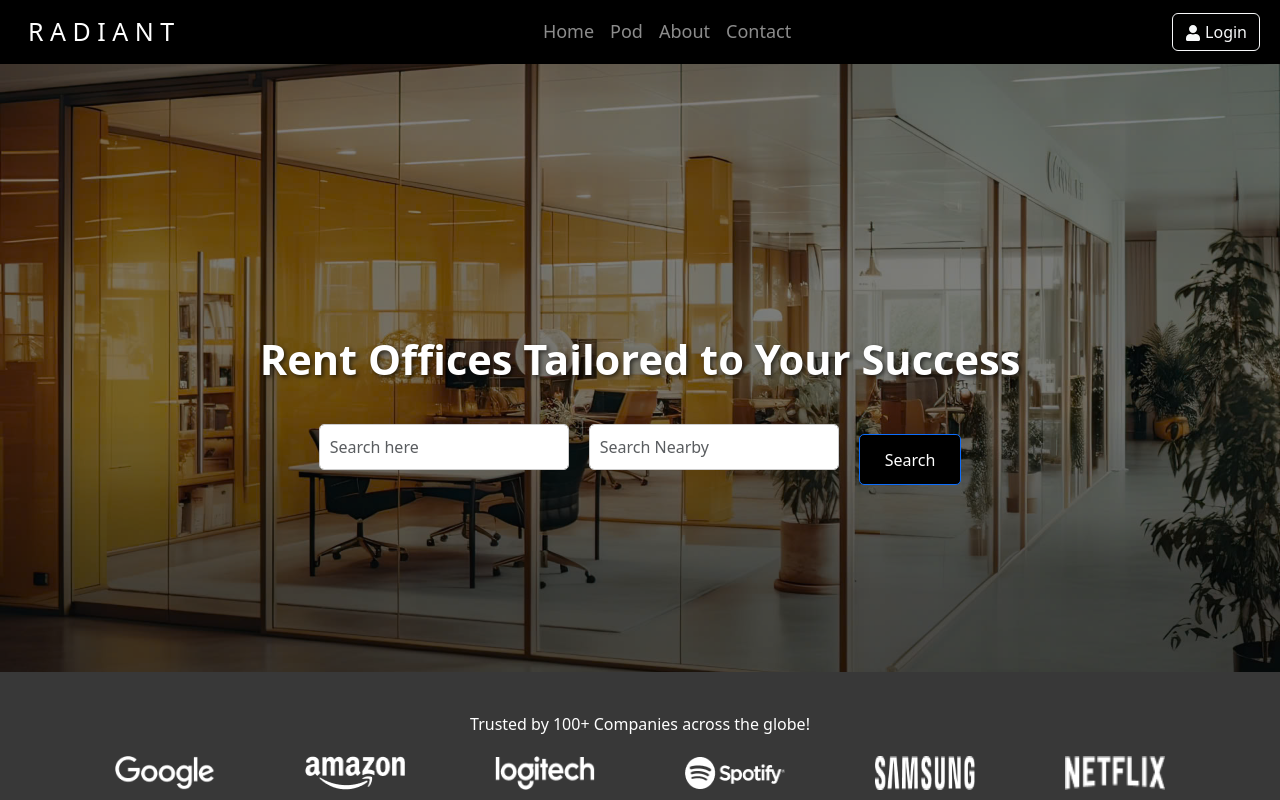
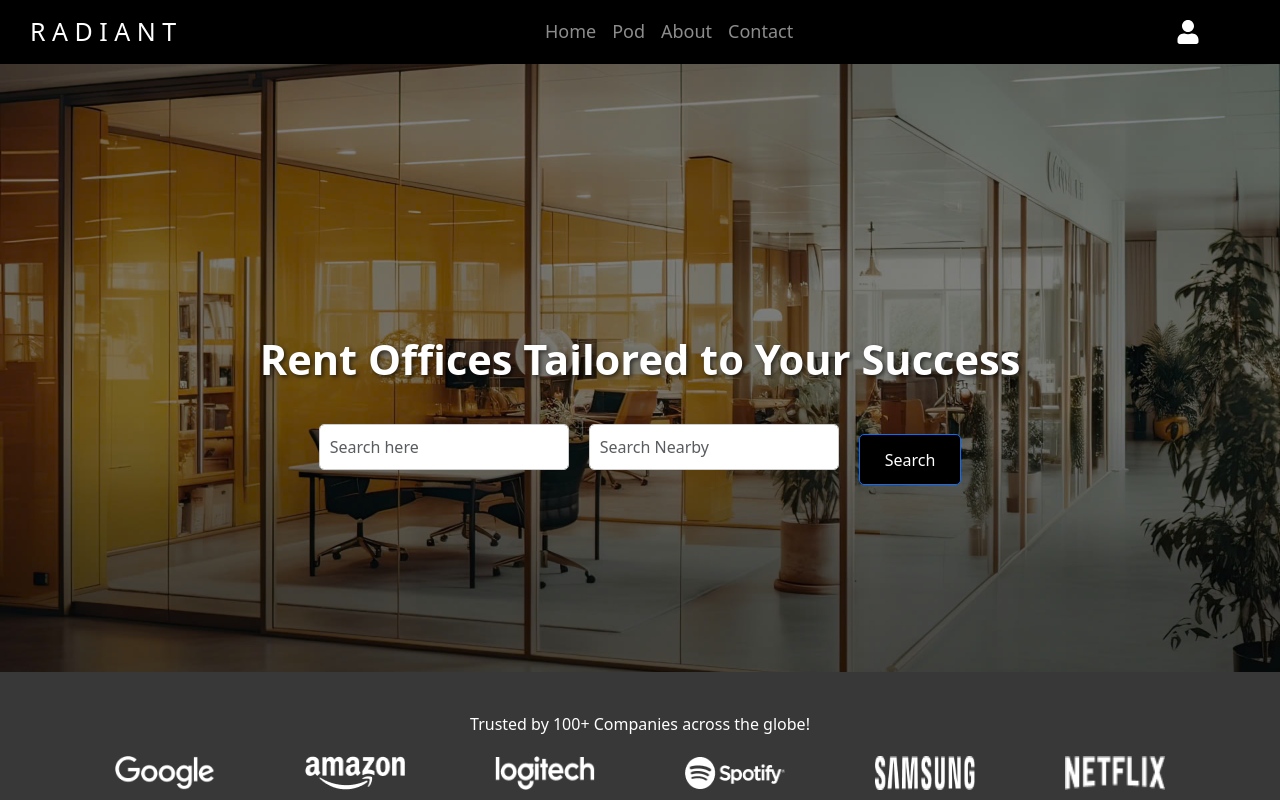
Before and after one commit to HarryTran-lead/Swp391-PodBookingSystem, a React (Vite) app in the folder Frontend/: page /SWP391-PodSystemBooking in a window 1280 px wide. Shown: the top 800 px of the page. Built offline with nearby package versions, Linux system fonts and the light colour scheme; no server answers.

Commit message:
Login function

```diff
--- a/Frontend/src/App.jsx
+++ b/Frontend/src/App.jsx
@@ -1,50 +1,62 @@
-// ./App.js
-import React from 'react';
+import React, { useState } from 'react';
 import { BrowserRouter as Router, Route, Routes, Navigate } from 'react-router-dom';
-import UserLayout from './UserPages/UserLayout'; // Import UserLayout
+import UserLayout from './UserPages/UserLayout';
 import HomePage from './UserPages/HomePage/HomePage';
 import About from './UserPages/About/About';
 import LoginPage from './UserPages/LoginPage/LoginPage';
 import SignUpPage from './UserPages/SignUpPage/SignUpPage';
 import Contact from './UserPages/Contact/Contact';
-import AdminLayout from './AdminPages/AdminLayout/AdminLayout'; // Import AdminLayout
-import Account from './AdminPages/Account/Account'; // Import Account component
-import UpdateAccount from './AdminPages/Account/UpdateAccount'; // Import UpdateAccount component
+import AdminLayout from './AdminPages/AdminLayout/AdminLayout';
+import Account from './AdminPages/Account/Account';
+import UpdateAccount from './AdminPages/Account/UpdateAccount';
 import CreateAccount from './AdminPages/Account/CreateAccount';
 import DetailPodBooking from './UserPages/DetailPodBooking/DetailPodBooking';
-import Pod from './AdminPages/Pod/Pod'
+import Pod from './AdminPages/Pod/Pod';
 import CreatePod from './AdminPages/Pod/CreatePod';
 import UpdatePod from './AdminPages/Pod/UpdatePod';
 import Podlist from './UserPages/Pod/Pod';
 import 'bootstrap/dist/css/bootstrap.min.css';
 
 function App() {
+  const [isLoggedIn, setIsLoggedIn] = useState(false);
+  const [username, setUsername] = useState('');
+
+  const handleLogin = (user) => {
+    setUsername(user);
+    setIsLoggedIn(true);
+  };
+
+
+  const handleLogout = () => {
+    localStorage.removeItem('username'); // Xóa tên người dùng từ localStorage
+    setUsername(''); // Đặt tên người dùng thành rỗng
+    setIsLoggedIn(false); // Đặt trạng thái đăng nhập thành false
+  };
+
   return (
     <Router>
       <Routes>
-        {/* Redirect root URL to home page */}
         <Route path="/" element={<Navigate to="/SWP391-PodSystemBooking/" />} />
 
         {/* User section routes */}
-        <Route path="/SWP391-PodSystemBooking/" element={<UserLayout><HomePage /></UserLayout>} />
-        <Route path="/SWP391-PodSystemBooking/about" element={<UserLayout><About /></UserLayout>} />
-        <Route path="/SWP391-PodSystemBooking/login" element={<UserLayout><LoginPage /></UserLayout>} />
-        <Route path="/SWP391-PodSystemBooking/signup" element={<UserLayout><SignUpPage /></UserLayout>} />
-        <Route path="/SWP391-PodSystemBooking/contact" element={<UserLayout><Contact /></UserLayout>} />
-        <Route path="/SWP391-PodSystemBooking/pod/:id" element={<UserLayout><DetailPodBooking /></UserLayout>} />
-        <Route path="/SWP391-PodSystemBooking/pod" element={<UserLayout>< Podlist/></UserLayout>} />
-
+        <Route
+  path="/SWP391-PodSystemBooking/"
+  element={<UserLayout isLoggedIn={isLoggedIn} username={username} handleLogout={handleLogout}><HomePage /></UserLayout>}
+/>
+        <Route path="/SWP391-PodSystemBooking/about" element={<UserLayout isLoggedIn={isLoggedIn} username={username} handleLogout={handleLogout}><About /></UserLayout>} />
+        <Route path="/SWP391-PodSystemBooking/login" element={<LoginPage onLogin={handleLogin} />} />
+        <Route path="/SWP391-PodSystemBooking/signup" element={<UserLayout isLoggedIn={isLoggedIn} username={username} handleLogout={handleLogout}><SignUpPage /></UserLayout>} />
+        <Route path="/SWP391-PodSystemBooking/contact" element={<UserLayout isLoggedIn={isLoggedIn} username={username} handleLogout={handleLogout}><Contact /></UserLayout>} />
+        <Route path="/SWP391-PodSystemBooking/pod/:id" element={<UserLayout isLoggedIn={isLoggedIn} username={username} handleLogout={handleLogout}><DetailPodBooking /></UserLayout>} />
+        <Route path="/SWP391-PodSystemBooking/pod" element={<UserLayout isLoggedIn={isLoggedIn} username={username} handleLogout={handleLogout}><Podlist /></UserLayout>} />
 
         {/* Admin section routes */}
         <Route path="/SWP391-PodSystemBooking/admin/account" element={<AdminLayout><Account /></AdminLayout>} />
         <Route path="/SWP391-PodSystemBooking/admin/update-account" element={<AdminLayout><UpdateAccount /></AdminLayout>} />
         <Route path="/SWP391-PodSystemBooking/admin/create-account" element={<AdminLayout><CreateAccount /></AdminLayout>} />
-
         <Route path="/SWP391-PodSystemBooking/admin/pod" element={<AdminLayout><Pod /></AdminLayout>} />
         <Route path="/SWP391-PodSystemBooking/admin/create-pod" element={<AdminLayout><CreatePod /></AdminLayout>} />
         <Route path="/SWP391-PodSystemBooking/admin/update-pod" element={<AdminLayout><UpdatePod /></AdminLayout>} />
-
-        {/* Add more admin routes here as needed */}
       </Routes>
     </Router>
   );
--- a/Frontend/src/UserPages/Header/Header.css
+++ b/Frontend/src/UserPages/Header/Header.css
@@ -31,3 +31,49 @@
 .body-content {
   padding-top: 70px; /* Adds padding to prevent content from hiding under the fixed navbar */
 }
+
+/* Header.css */
+
+/* Styling cho dropdown container */
+/* Header.css */
+
+/* Styling cho dropdown container */
+.login-icon-container .dropdown-toggle {
+  margin-right: 60px;
+  padding: 0;
+  border: none;
+  background: none;
+  color: white;
+  display: flex;
+  align-items: center;
+  justify-content: center;
+}
+
+.login-icon-container .dropdown-toggle::after {
+  display: none; /* Ẩn mũi tên mặc định của dropdown */
+}
+
+.user-icon {
+  font-size: 1.5rem;
+  cursor: pointer;
+}
+
+/* Điều chỉnh menu dropdown để nằm giữa icon */
+.dropdown-menu-custom {
+  left: 50%; /* Đặt menu sang giữa */
+  transform: translateX(-50%); /* Căn chỉnh theo trục ngang */
+  padding: 0;
+  min-width: auto; /* Điều chỉnh chiều rộng */
+}
+
+/* Định dạng cho các mục trong dropdown */
+.dropdown-item {
+  padding: 10px 15px;
+  color: #000;
+  text-decoration: none;
+  transition: background-color 0.3s;
+}
+
+.dropdown-item:hover {
+  background-color: #f0f0f0;
+}
--- a/Frontend/src/UserPages/Header/Header.jsx
+++ b/Frontend/src/UserPages/Header/Header.jsx
@@ -3,31 +3,46 @@ import { Link } from 'react-router-dom';
 import Container from 'react-bootstrap/Container';
 import Nav from 'react-bootstrap/Nav';
 import Navbar from 'react-bootstrap/Navbar';
-import Button from 'react-bootstrap/Button'; // Import Bootstrap Button
-import { FaUser } from 'react-icons/fa'; // Import FontAwesome User Icon
+import Button from 'react-bootstrap/Button';
+import Dropdown from 'react-bootstrap/Dropdown';
+import { FaUser } from 'react-icons/fa';
 import './Header.css';
 
-export default function Header() {
+export default function Header({ isLoggedIn, username, handleLogout }) {
   return (
     <Navbar bg="black" data-bs-theme="dark">
-
       <Container>
-    <Navbar.Brand href="#home">R A D I A N T</Navbar.Brand>
+        <Navbar.Brand href="/SWP391-PodSystemBooking/">R A D I A N T</Navbar.Brand>
         <Nav className="mx-auto">
-
-        <Nav.Link href="/SWP391-PodSystemBooking">Home</Nav.Link>
+          <Nav.Link href="/SWP391-PodSystemBooking/">Home</Nav.Link>
           <Nav.Link href="/SWP391-PodSystemBooking/pod">Pod</Nav.Link>
           <Nav.Link href="/SWP391-PodSystemBooking/about">About</Nav.Link>
           <Nav.Link href="/SWP391-PodSystemBooking/contact">Contact</Nav.Link>
         </Nav>
-
       </Container>
 
       <Nav className="login-btn">
-        <Button variant="outline-light" as={Link} to="/SWP391-PodSystemBooking/login">
-          <FaUser /> Login
-        </Button>
+        {isLoggedIn ? (
+          <Dropdown alignRight>
+            <Dropdown.Toggle variant="link" id="dropdown-basic">
+              {username}
+            </Dropdown.Toggle>
+            <Dropdown.Menu>
+              <Dropdown.Item onClick={handleLogout}>Logout</Dropdown.Item>
+            </Dropdown.Menu>
+          </Dropdown>
+        ) : (
+          <Dropdown className="login-icon-container">
+            <Dropdown.Toggle variant="link" id="dropdown-basic">
+              <FaUser className="user-icon" />
+            </Dropdown.Toggle>
+            <Dropdown.Menu>
+              <Dropdown.Item href="/SWP391-PodSystemBooking/login">Login</Dropdown.Item>
+              <Dropdown.Item href="/SWP391-PodSystemBooking/signup">Sign Up</Dropdown.Item>
+            </Dropdown.Menu>
+          </Dropdown>
+        )}
       </Nav>
     </Navbar>
-  )
+  );
 }
--- a/Frontend/src/UserPages/LoginPage/LoginPage.jsx
+++ b/Frontend/src/UserPages/LoginPage/LoginPage.jsx
@@ -1,42 +1,73 @@
-import React from 'react';
+import React, { useState } from 'react';
 import { Form, Button, Container, Row, Col } from 'react-bootstrap';
-import './LoginPage.css'; // Import your CSS file
-import SignUp from '../../assets/SignUp.png';
-import SignIn from '../../assets/SignIn.png'; // Ensure the path to the image is correct
-import { Link } from 'react-router-dom'; // Import Link for navigation
+import './LoginPage.css';
+import SignIn from '../../assets/SignIn.png';
+import { Link, useNavigate } from 'react-router-dom';
+import { loginAccount } from '../apiService';
 
-export default function LoginPage() {
+export default function LoginPage({ onLogin }) { // Thêm prop onLogin
+  const [username, setUsername] = useState('');
+  const [password, setPassword] = useState('');
+  const [errorMessage, setErrorMessage] = useState('');
+  const navigate = useNavigate();
+
+  const handleLogin = async (e) => {
+    e.preventDefault();
+
+    try {
+      const result = await loginAccount(username, password);
+      if (result.success) {
+        localStorage.setItem('username', result.username);
+        onLogin(result.username); // Gọi hàm onLogin từ props
+        navigate('/SWP391-PodSystemBooking/');
+      } else {
+        setErrorMessage(result.message);
+      }
+    } catch (error) {
+      setErrorMessage('An error occurred while logging in.');
+    }
+  };
+
   return (
     <Container fluid className="login-page">
       <Row className="align-items-center justify-content-center">
-        {/* Left Column for Image */}
-
         <Col md={5} className="login-image-container">
           <img src={SignIn} alt="Login Illustration" className="login-image" />
-
         </Col>
-
-        {/* Right Column for Login Form */}
         <Col md={5} className="login-form-container">
-          <Form className="login-form">
+          <Form className="login-form" onSubmit={handleLogin}>
             <h2>Sign In</h2>
+            {errorMessage && <p className="error-message">{errorMessage}</p>}
             <Form.Group controlId="formBasicEmail">
-              <Form.Control type="text" placeholder="Enter Username" />
+              <Form.Control
+                type="text"
+                placeholder="Enter Username"
+                value={username}
+                onChange={(e) => setUsername(e.target.value)}
+                required
+              />
             </Form.Group>
-
-            <Form.Group controlId="formBasicPassword">
-              <Form.Control type="password" placeholder="Password" />
+            <Form.Group controlId="formBasicPassword" className="mt-3">
+              <Form.Control
+                type="password"
+                placeholder="Password"
+                value={password}
+                onChange={(e) => setPassword(e.target.value)}
+                required
+              />
             </Form.Group>
-
             <Button variant="secondary" type="submit" className="mt-3">
               Login
             </Button>
-
-            {/* Add Forgot Password and Sign Up links */}
             <div className="login-links mt-3">
-              <Link to="/forgot-password" className="forgot-password-link">Forgot Password?</Link>
+              <Link to="/forgot-password" className="forgot-password-link">
+                Forgot Password?
+              </Link>
               <p className="mt-2">
-                Don't have an account? <Link to="/SWP391-PodSystemBooking/signup" className="signup-link">Sign Up</Link>
+                Don't have an account?{' '}
+                <Link to="/SWP391-PodSystemBooking/signup" className="signup-link">
+                  Sign Up
+                </Link>
               </p>
             </div>
           </Form>
--- a/Frontend/src/UserPages/UserLayout.jsx
+++ b/Frontend/src/UserPages/UserLayout.jsx
@@ -1,21 +1,15 @@
-import React from 'react'
-import Header from './Header/Header'
-import Footer from './Footer/Footer'
+import React from 'react';
+import Header from './Header/Header';
+import Footer from './Footer/Footer';
 
-export default function UserLayout({children}) {
+export default function UserLayout({ children, isLoggedIn, username, handleLogout }) {
   return (
     <div>
-       <Header />
-
-
-
-
-          <div className=" col-md-14 mt-5">
-            <main>{children}</main>
-          </div>
-
-
+      <Header isLoggedIn={isLoggedIn} username={username} handleLogout={handleLogout} />
+      <div className="col-md-14 mt-5">
+        <main>{children}</main>
+      </div>
       <Footer />
     </div>
-  )
+  );
 }
--- /dev/null
+++ b/Frontend/src/UserPages/apiService.js
@@ -0,0 +1,24 @@
+// src/services/apiService.js
+const BASE_URL = 'https://667f687ff2cb59c38dc8cee6.mockapi.io/api/v1/Account';
+
+// Hàm đăng nhập
+export const loginAccount = async (username, password) => {
+  try {
+    const response = await fetch(BASE_URL);
+    const accounts = await response.json();
+
+    // Kiểm tra tài khoản
+    const account = accounts.find(
+      (acc) => acc.username === username && acc.password === password && acc.role === 'User'
+    );
+
+    if (account) {
+      return { success: true, message: 'Login successful', account };
+    } else {
+      return { success: false, message: 'Invalid credentials or unauthorized role' };
+    }
+  } catch (error) {
+    console.error('Error logging in:', error);
+    throw error;
+  }
+};
```
Lines whose indentation alone changed are shown as unchanged.
